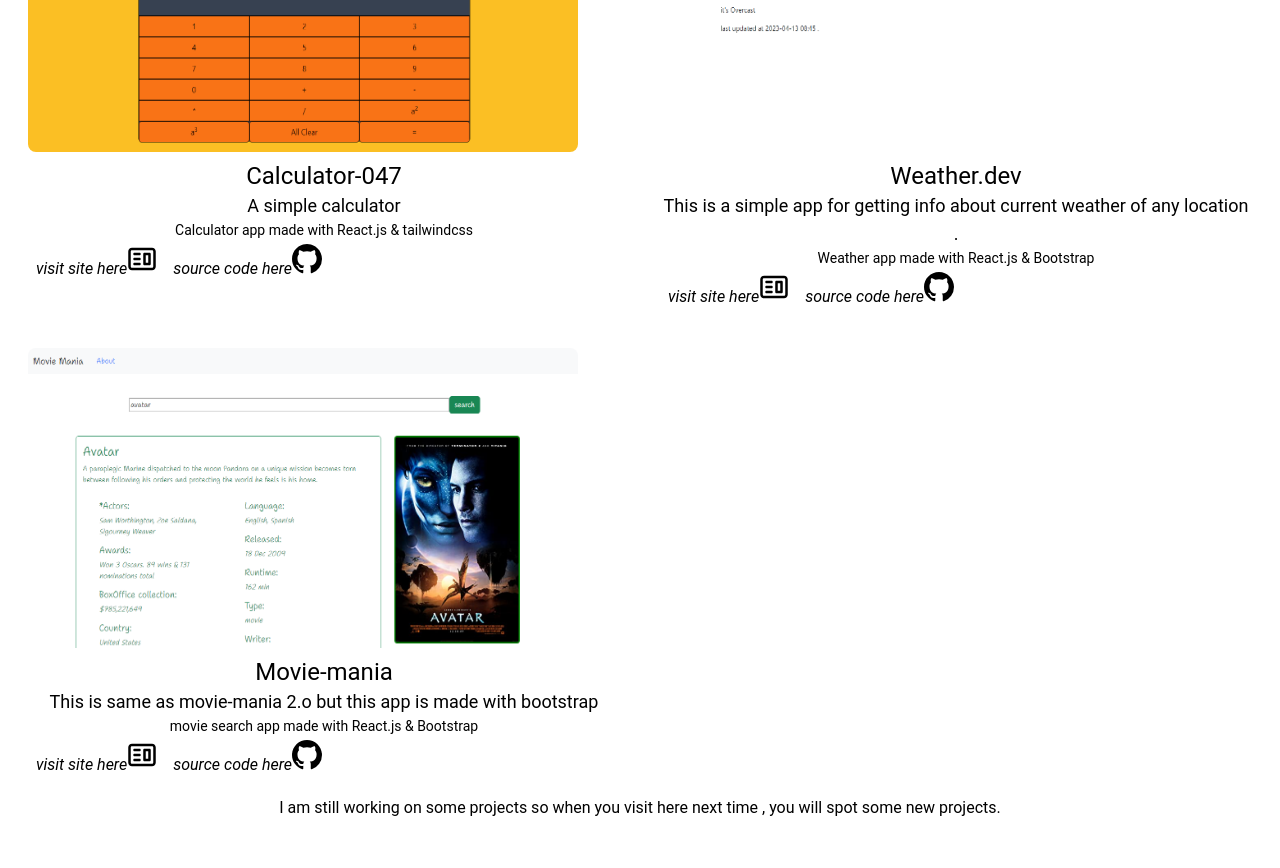
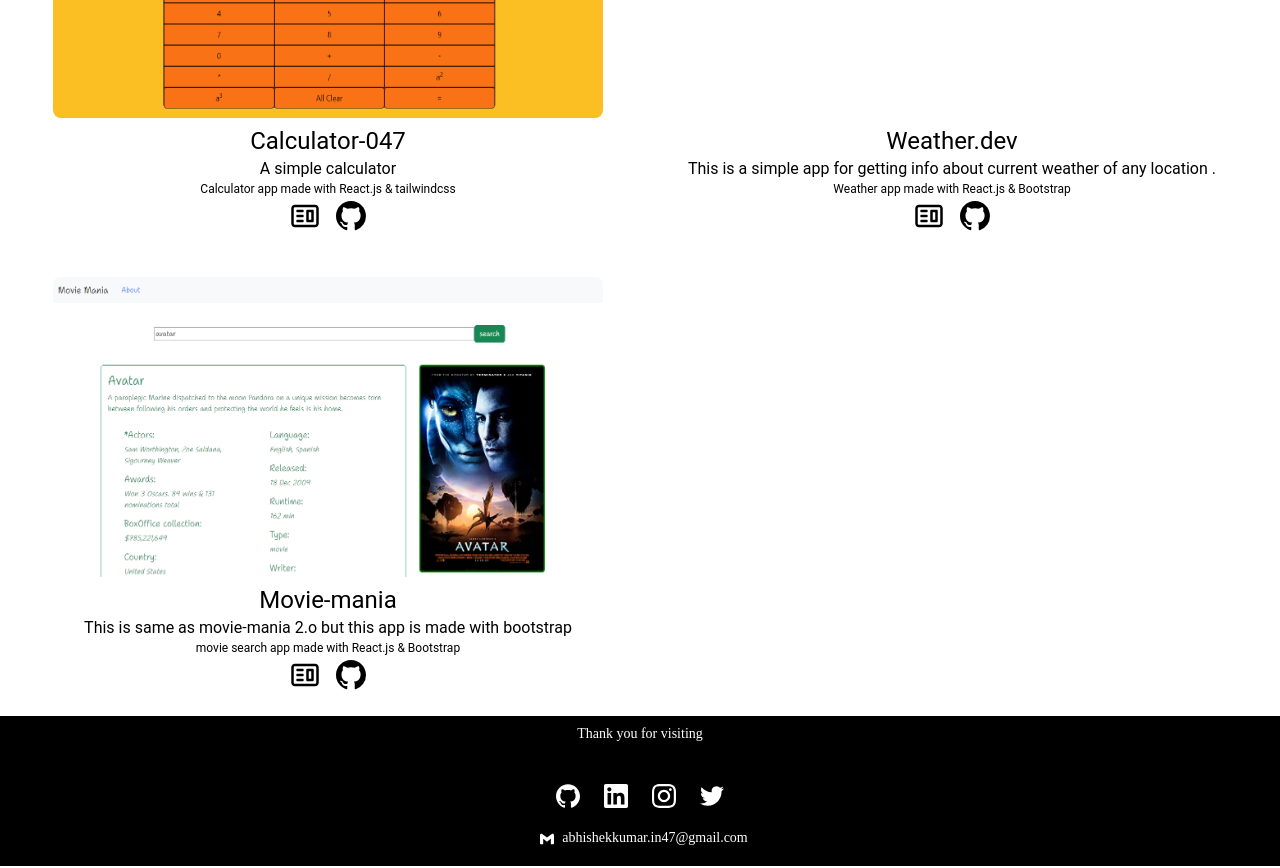
Before and after one commit to abhishekDev047/Abhishek-Kumar, a Next.js app: page /components/projects in a window 1280 px wide. Shown: the part 1280-2148 px from the top of the page. Before the commit the page ends 2100 px from the top, so only its background shows below. Built offline with nearby package versions, Linux system fonts and the light colour scheme.

Commit message:
some issues fixed

```diff
--- a/src/pages/components/contact.js
+++ b/src/pages/components/contact.js
@@ -13,7 +13,7 @@
       <Link className='hover:text-blue-700 mx-3 lg:text-2xl text-lg' target='blank' href={'https://twitter.com/abhishek_dev_47'}> <SiTwitter/> </Link>
     </div>
  <div className='flex flex-row my-auto'>
-   <p className='mt-1 mx-2'> <SiGmail/></p> <p>abhishekkumar.in47@gmail.com</p>
+   <p className='pt-1 px-2'> <SiGmail/></p> <p>abhishekkumar.in47@gmail.com</p>
  </div>
     </div>
   )
--- a/src/pages/components/home.js
+++ b/src/pages/components/home.js
@@ -9,13 +9,13 @@
     return (
         <div >
             <Head> <title>abhishek-kumar</title></Head>
-            <div className='h-[500px] bg-slate-200 text-center flex flex-col topsection'>
+            <div className='h-[550px] bg-slate-200 text-center flex flex-col topsection'>
                 <div className='mx-auto md:my-auto mt-60 flex flex-col items-center text-2xl'>
                     <p>Hi I am</p>
                     <p className='text-red-900'> Abhishek Kumar</p>
                     <p className=''> Frontend Web Developer </p>
                 </div>
-                <div className=' mx-auto flex flex-row flex-wrap mt-10'>
+                <div className=' mx-auto  items-center justify-center flex flex-row flex-wrap mt-10 pb-5'>
                     <p className='mx-2 my-2 '>
                         <Image
                             className='rounded-xl'
@@ -46,7 +46,7 @@
                 </div>
             </div>
 
-            <div className='h-[300px] px-4 flex flex-col text-left midsection'>
+            <div className='h-[300px] px-4 flex flex-col text-left midsection pt-3'>
 
                 <div className='my-auto'>
                         Welcome , i have created so many projects  and <Link href={'/components/projects'} className='text-blue-700 hover:text-blue-400' >here</Link> you can find some of them. Please do not forgot to give me feedback about them . <Link className='text-blue-700 hover:text-blue-400' href={'/components/about'}>Here</Link>  are my contact details  And also check my <Link className='text-blue-700 hover:text-blue-400 even:' href={'/'}> Github</Link> profile for source code and check out other  repositories. <i>Thank You</i>
@@ -54,6 +54,7 @@
             </div>
             <div className='footer text-sm flex flex-col h-[150px] bg-black text-white'>
 
+                <div className='pt-2'>
                         <div>
                                         Thank you for visiting
                                     </div>
@@ -62,6 +63,8 @@
                                         <Contact/>
                                     </div>
                 </div>
+
+            </div>
         </div>
     )
 }
--- a/src/pages/components/proitems.js
+++ b/src/pages/components/proitems.js
@@ -7,8 +7,8 @@
 const Proitems = ({title, desc, techno, pink, rode, type, src}) => {
 
   return (
-    <div className='pro text-lg md:w-1/2 px-5 py-5 flex flex-col'>
-        <div>
+    <div className='pro  md:w-1/2 w-full px-5 py-5 flex flex-col items-center'>
+        <div className='px-auto'>
             <Image
             layout='intrinsic'
             width={550}
@@ -19,13 +19,13 @@
              />
         </div>
 
-        <div className='text-center flex flex-col'>
+        <div className='text-center flex flex-col items-center'>
             <p className='text-2xl'>{title}</p>
-            <p> {desc}</p>
-            <p className='text-sm '> {type} made with {techno} </p>
-            <div className='flex flex-row flex-wrap h-10'>
+            <p className='text-base sm:lg px-2'> {desc}</p>
+            <p className='text-xs '> {type} made with {techno} </p>
+            <div className='flex flex-row flex-wrap h-10 justify-center'>
               <p className='mx-2'>
-              <i className='text-xs md:text-base'>visit site here</i>
+              {/* <i className='text-xs md:text-base'>visit site here</i> */}
                 <a href={pink}
                className='hover:text-blue-700 inline-block text-base md:text-3xl md:mt-1'
                 target='blank'>
@@ -33,9 +33,9 @@
                 </a>
                </p>
               <p className='mx-2'>
-              <i className='text-xs md:text-base'>source code here</i>
+              {/* <i className='text-xs md:text-base'>source code here</i> */}
                 <a href={rode}
-                className='hover:text-blue-700 inline-block text-base md:text-3xl md:mt-1'
+                className='hover:text-blue-700 inline-block text-lg md:text-3xl md:mt-1'
                 target='blank'>
                     <BsGithub/>
                 </a>
--- a/src/pages/components/projects.js
+++ b/src/pages/components/projects.js
@@ -3,6 +3,7 @@
 import Proitems from './proitems';
 import { useState, useEffect } from 'react';
 import projects from "../../files/data.js";
+import Contact from './contact';
 
 const Projects = () => {
   const [data, setData] = useState([]);
@@ -12,16 +13,29 @@
   }, []);
 
   return (
-   <div className='flex flex-col px-auto'>
+   <div className='flex flex-col px-2 items-center sm:text-base w-full'>
         <Head> <title>My Projects </title></Head>
     <div className='flex flex-col sm:flex-row flex-wrap w-full px-2'>
       {data.map((project,index)=>(
         <Proitems title={project.name} desc={project.description} techno={project.technologies} pink={project.link} rode={project.source} type={project.type} src={project.img} key={index}/>
       ))}
     </div>
-    <div className='pro text-center'>
+    {/* <div className='pro text-center w-full'>
       I am still working on some projects so when you visit here next time , you will spot some new projects.
-    </div>
+    </div> */}
+    <div className='footer text-sm flex flex-col h-[150px] bg-black text-white w-screen'>
+
+<div className='pt-2 text-center'>
+        <div>
+                        Thank you for visiting
+                    </div>
+
+                    <div>
+                        <Contact/>
+                    </div>
+</div>
+
+</div>
   </div>
   )
 }
```
Lines whose indentation alone changed are shown as unchanged.
